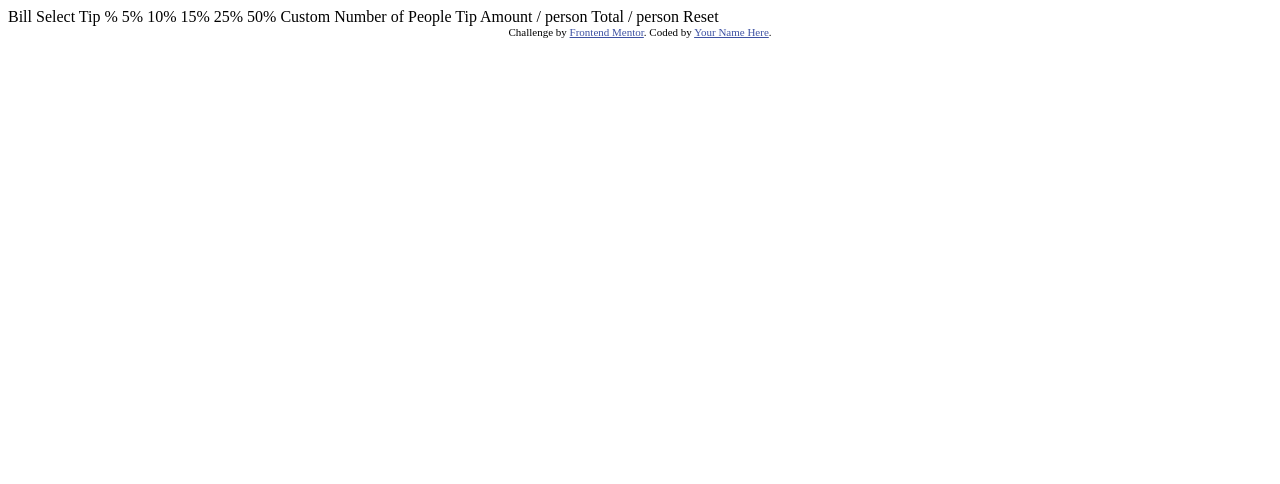
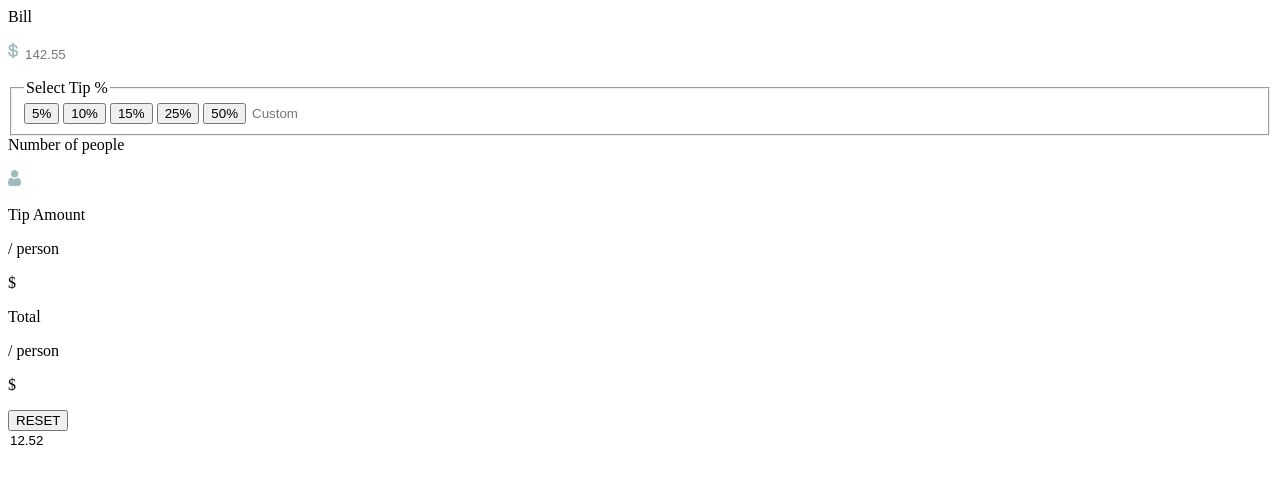
Before and after one commit to Obrienzo/tip-calculator-app, a plain HTML site: page index.html in a window 1280 px wide. Drawn offline with Linux system fonts and the light colour scheme.

Commit message:
Functional steps to be continued

```diff
--- a/index.html
+++ b/index.html
@@ -7,38 +7,62 @@
   <link rel="icon" type="image/png" sizes="32x32" href="./images/favicon-32x32.png">
 
   <title>Frontend Mentor | Tip calculator app</title>
-
-  <!-- Feel free to remove these styles or customise in your own stylesheet 👍 -->
-  <style>
-    .attribution { font-size: 11px; text-align: center; }
-    .attribution a { color: hsl(228, 45%, 44%); }
-  </style>
+  <link rel="stylesheet" href="style.css">
+  <script src="main.js" defer></script>
 </head>
 <body>
 
-  Bill
+  <div id="app">
+    <main>
+      <article>
+        <form>
+          <div>
+            <label for="bill">Bill</label>
+            <p>
+              <img src="images/icon-dollar.svg" alt="dollar icon">
+              <input type="tel" name="bill" id="bill" placeholder="142.55" required>
+            </p>
+          </div>
+          <fieldset>
+            <legend>Select Tip &percnt;</legend>
+            <button type="button" data-percent="5" class="tip-selection">5&percnt;</button>
+            <button type="button" data-percent="10" class="tip-selection">10&percnt;</button>
+            <button type="button" data-percent="15" class="tip-selection">15&percnt;</button>
+            <button type="button" data-percent="25" class="tip-selection">25&percnt;</button>
+            <button type="button" data-percent="50" class="tip-selection">50&percnt;</button>
+            <input type="tel" name="tip" id="custom-tip" placeholder="Custom">
+          </fieldset>
+          <div class="people-container">
+            <label for="people">Number of people</label>
+            <p>
+              <img src="images/icon-person.svg" alt="person icon">
+              <input type="tel" name="people" id="people" min="1" max="130" required>
+              <span class="error-state"></span>
+            </p>
+          </div>
+          <section>
+            <div>
+              <div>
+                <p>Tip Amount</p>
+                <span>/ person</span>
+              </div>
+              <p>&dollar;<span class="tip-amount">0.00</span></p>
+            </div>
+            <div>
+              <div>
+                <p>Total</p>
+                <span>/ person</span>
+              </div>
+              <p>&dollar;<span class="total-amount">0.00</span></p>
+            </div>
+            <button type="reset">RESET</button>
+          </section>
+        </form>
+      </article>
+    </main>
+  </div>
 
-  Select Tip %
-  5%
-  10%
-  15%
-  25%
-  50%
-  Custom
+  <input type="tel" name="amount" id="amount" value="12.52" readonly>
 
-  Number of People
-
-  Tip Amount
-  / person
-
-  Total
-  / person
-
-  Reset
-
-  <div class="attribution">
-    Challenge by <a href="https://www.frontendmentor.io?ref=challenge" target="_blank">Frontend Mentor</a>.
-    Coded by <a href="#">Your Name Here</a>.
-  </div>
 </body>
 </html>
--- /dev/null
+++ b/main.js
@@ -0,0 +1,74 @@
+const billAmount = document.getElementById('bill');
+const peopleSize = document.getElementById('people');
+const tipPercentSelection = document.querySelectorAll('.tip-selection');
+const customTip = document.getElementById('custom-tip');
+const tipAmount = document.querySelector('.tip-amount');
+const totalAmount = document.querySelector('.total-amount');
+const errorMessage = document.querySelector('.error-state');
+
+let errorState = '';
+let tipPercentState = 0;
+let amount = 0;
+let people = 0;
+
+const calculateTipPerPerson = (billAmount, numberOfPeople, rate) => {
+    if (billAmount <= 0 || numberOfPeople <=0 || rate <=0) {
+        return;
+    }
+
+    const total = ((billAmount / numberOfPeople) * rate) / 100;
+    return total.toFixed(2);
+
+}
+
+const calculateTotalPerPerson = (totalBill, peopleNumbers) => {
+    if (totalBill <= 0 || peopleNumbers <= 0) {
+        return;
+    }
+
+    const total = totalBill / peopleNumbers;
+    return total.toFixed(2);
+
+}
+
+tipPercentSelection.forEach(tipSelected => {
+    tipSelected.addEventListener('click', () => {
+        tipPercentSelection.forEach(elem => elem.classList.remove('selected-tip'));
+        tipSelected.classList.add('selected-tip');
+        console.log(tipSelected.textContent);
+    })
+});
+
+billAmount.addEventListener('input', (ev) => {
+    amount = parseInt(ev.target.value);
+});
+
+peopleSize.addEventListener('input', (ev) => {
+    if (parseInt(ev.target.value) === 0) {
+        errorState = 'Can\'t be zero';
+        errorMessage.textContent = errorState;
+        ev.target.classList.add('invalid');
+    } else {
+        errorState = '';
+        errorMessage.textContent = errorState;
+        ev.target.classList.remove('invalid');
+        people = parseInt(ev.target.value);
+    }
+})
+
+customTip.addEventListener('input', (ev) => {
+    tipPercentSelection.forEach(elem => {
+        elem.classList.remove('selected-tip');
+        tipPercentState = 0;
+    });
+    tipPercentState = parseInt(ev.target.value);
+});
+
+
+calculateTipPerPerson(amount, people, tipPercentState);
+calculateTotalPerPerson(amount, people);
+
+console.log(calculateTipPerPerson(amount, people, tipPercentState), calculateTotalPerPerson(amount, people));
+
+tipAmount.textContent = calculateTipPerPerson(amount, people, tipPercentState);
+totalAmount.textContent = calculateTotalPerPerson(amount, people);
--- /dev/null
+++ b/style.css
@@ -0,0 +1,27 @@
+input {
+    border: none;
+    outline: none;
+}
+
+.selected-tip {
+    background-color: green;
+    color: whitesmoke;
+}
+
+.error-state {
+    color: red;
+    font-family: monospace;
+    font-size: 13px;
+    position: absolute;
+    top: 15px;
+    left: 95px;
+}
+
+
+.people-container {
+    position: relative;
+}
+
+.invalid {
+    border: 1px solid red;
+}
```
